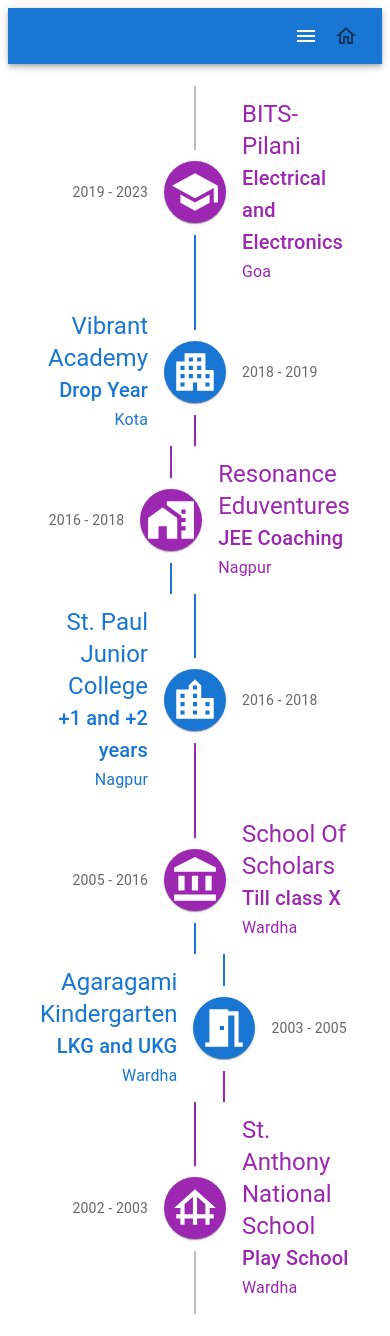
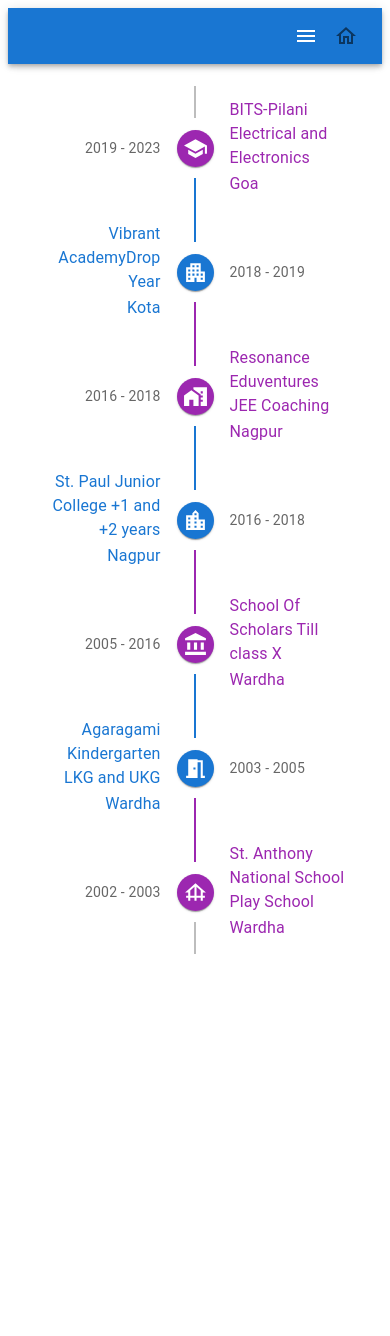
Before and after one commit to me-aditya/Portfolio-Website, a React (Create React App) app in the folder client/: page /education in a window 390 px wide. After the commit the page ends 976 px from the top, so only its background shows below. Built offline with nearby package versions, Linux system fonts and the light colour scheme.

Commit message:
added mobile support for education

```diff
--- a/client/src/Pages/Education.jsx
+++ b/client/src/Pages/Education.jsx
@@ -1,4 +1,5 @@
 import React from 'react' ;
+import { Container , Grid , useMediaQuery, useTheme  } from '@mui/material';
 import Timeline from '@mui/lab/Timeline';
 import TimelineItem from '@mui/lab/TimelineItem';
 import TimelineSeparator from '@mui/lab/TimelineSeparator';
@@ -26,6 +27,14 @@
 } from '../Data/EducationDetails' ;
 
 function Education() {
+
+  const theme = useTheme() ;
+  const mobile = useMediaQuery(theme.breakpoints.down('md')) ;
+
+  const imgSize = mobile ? 25 : 50 ;
+  const textSizeHeading = mobile ? 'text.secondary' : 'h5' ;
+  const textSize = mobile? 'text.secondary' : 'h6' ;
+
   return (
     <>
       <Timeline position="alternate">
@@ -40,16 +49,16 @@
           </TimelineOppositeContent>
           <TimelineSeparator>
             <TimelineConnector />
-            <TimelineDot color="secondary" sx={{ width: 50, height: 50 }}>
-                <SchoolIcon sx={{ width: 50, height: 50 }}/>
+            <TimelineDot color="secondary" sx={{ width: imgSize, height: imgSize }}>
+                <SchoolIcon sx={{ width: imgSize, height: imgSize }}/>
             </TimelineDot>
             <TimelineConnector sx={{ bgcolor: 'primary.main' }} />
           </TimelineSeparator>
           <TimelineContent sx={{ py: '12px', px: 2 }}>
-            <Typography variant="h5" component="span" color="secondary">
+            <Typography variant={textSizeHeading} component="span" color="secondary">
               { BITSPilani.name }
             </Typography>
-            <Typography variant="h6" color="secondary"> {BITSPilani.type} </Typography>
+            <Typography variant={textSize} color="secondary"> {BITSPilani.type} </Typography>
             <Typography variant="subtitle1" color="secondary"> {BITSPilani.location} </Typography>
           </TimelineContent>
         </TimelineItem>
@@ -64,16 +73,16 @@
           </TimelineOppositeContent>
           <TimelineSeparator>
             <TimelineConnector sx={{ bgcolor: 'primary.main' }} />
-            <TimelineDot color="primary" sx={{ width: 50, height: 50 }}>
-                <ApartmentIcon sx={{ width: 50, height: 50 }}/>
+            <TimelineDot color="primary" sx={{ width: imgSize, height: imgSize }}>
+                <ApartmentIcon sx={{ width: imgSize, height: imgSize }}/>
             </TimelineDot>
             <TimelineConnector sx={{ bgcolor: 'secondary.main' }} />
           </TimelineSeparator>
           <TimelineContent sx={{ py: '12px', px: 2 }}>
-            <Typography variant="h5" component="span" color="primary">
+            <Typography variant={textSizeHeading} component="span" color="primary">
               { VibrantAcademy.name}
             </Typography>
-            <Typography variant="h6" color="primary">{VibrantAcademy.type}</Typography>
+            <Typography variant={textSize} color="primary">{VibrantAcademy.type}</Typography>
             <Typography variant="subtitle1" color="primary"> {VibrantAcademy.location} </Typography>
           </TimelineContent>
         </TimelineItem>
@@ -88,17 +97,17 @@
         </TimelineOppositeContent>
         <TimelineSeparator>
           <TimelineConnector sx={{ bgcolor: 'secondary.main' }} />
-          <TimelineDot color="secondary" sx={{ width: 50, height: 50 }}>
-                <HomeWorkIcon sx={{ width: 50, height: 50 }}/>
+          <TimelineDot color="secondary" sx={{ width: imgSize, height: imgSize }}>
+                <HomeWorkIcon sx={{ width: imgSize, height: imgSize }}/>
           </TimelineDot>
           <TimelineConnector sx={{ bgcolor: 'primary.main' }} />
         </TimelineSeparator>
         <TimelineContent sx={{ py: '12px', px: 2 }} >
-          <Typography variant="h5" component="span" color="secondary">
+          <Typography variant={textSizeHeading} component="span" color="secondary">
             {ResonanceEduventures.name}
           </Typography>
-          <Typography variant="h6" color="secondary">{ResonanceEduventures.type}</Typography>
-          <Typography variant="subtitle1" color="secondary"> {ResonanceEduventures.location} </Typography>
+          <Typography variant={textSize} color="secondary"> {'\n'}  {ResonanceEduventures.type}</Typography>
+          <Typography variant="subtitle1" color="secondary"> {'\n'} {ResonanceEduventures.location} </Typography>
         </TimelineContent>
       </TimelineItem>
         <TimelineItem>
@@ -112,17 +121,17 @@
           </TimelineOppositeContent>
           <TimelineSeparator>
             <TimelineConnector sx={{ bgcolor: 'primary.main' }} />
-            <TimelineDot color="primary" sx={{ width: 50, height: 50 }}>
-                <LocationCityIcon sx={{ width: 50, height: 50 }}/>
+            <TimelineDot color="primary" sx={{ width: imgSize, height: imgSize }}>
+                <LocationCityIcon sx={{ width: imgSize, height: imgSize }}/>
             </TimelineDot>
             <TimelineConnector sx={{ bgcolor: 'secondary.main' }} />
           </TimelineSeparator>
           <TimelineContent sx={{ py: '12px', px: 2 }}>
-            <Typography variant="h5" component="span" color = 'primary'>
+            <Typography variant={textSizeHeading} component="span" color = 'primary'>
               {StPaulJuniorCollege.name}
             </Typography>
-            <Typography variant="h6" color = 'primary'>{StPaulJuniorCollege.type}</Typography>
-            <Typography variant="subtitle1" color = 'primary'> {StPaulJuniorCollege.location} </Typography>
+            <Typography variant={textSize} color = 'primary'> {'\n'} {StPaulJuniorCollege.type}</Typography>
+            <Typography variant="subtitle1" color = 'primary'> {'\n'}  {StPaulJuniorCollege.location} </Typography>
           </TimelineContent>
         </TimelineItem>
         <TimelineItem>
@@ -135,17 +144,17 @@
           </TimelineOppositeContent>
           <TimelineSeparator>
             <TimelineConnector sx={{ bgcolor: 'secondary.main' }} />
-            <TimelineDot color = "secondary" sx={{ width: 50, height: 50 }} >
-                <AccountBalanceIcon sx={{ width: 50, height: 50 }}/>
+            <TimelineDot color = "secondary" sx={{ width: imgSize, height: imgSize }} >
+                <AccountBalanceIcon sx={{ width: imgSize, height: imgSize }}/>
             </TimelineDot>
             <TimelineConnector sx={{ bgcolor: 'primary.main' }} />
           </TimelineSeparator>
           <TimelineContent sx={{ py: '12px', px: 2 }}>
-            <Typography variant="h5" component="span" color = 'secondary'>
+            <Typography variant={textSizeHeading} component="span" color = 'secondary'>
               {SchoolOfScholars.name}
             </Typography>
-            <Typography variant="h6" color = 'secondary'> {SchoolOfScholars.type}</Typography>
-            <Typography variant="subtitle1" color = 'secondary'> {SchoolOfScholars.location} </Typography>
+            <Typography variant={textSize} color = 'secondary'> {'\n'} {SchoolOfScholars.type}</Typography>
+            <Typography variant="subtitle1" color = 'secondary'> {'\n'} {SchoolOfScholars.location} </Typography>
           </TimelineContent>
         </TimelineItem>
         <TimelineItem>
@@ -159,17 +168,17 @@
           </TimelineOppositeContent>
           <TimelineSeparator>
             <TimelineConnector sx={{ bgcolor: 'primary.main' }} />
-            <TimelineDot color="primary" sx={{ width: 50, height: 50 }}>
-                <MeetingRoomIcon sx={{ width: 50, height: 50 }}/>
+            <TimelineDot color="primary" sx={{ width: imgSize, height: imgSize }}>
+                <MeetingRoomIcon sx={{ width: imgSize, height: imgSize }}/>
             </TimelineDot>
             <TimelineConnector sx={{ bgcolor: 'secondary.main' }} />
           </TimelineSeparator>
           <TimelineContent sx={{ py: '12px', px: 2 }}>
-            <Typography variant="h5" component="span" color = 'primary.main'>
+            <Typography variant={textSizeHeading} component="span" color = 'primary.main'>
               {AgaragamiKindergarten.name}
             </Typography>
-            <Typography variant="h6" color = 'primary.main'>{AgaragamiKindergarten.type}</Typography>
-            <Typography variant="subtitle1" color = 'primary.main'> {AgaragamiKindergarten.location} </Typography>
+            <Typography variant={textSize} color = 'primary.main'> {'\n'} {AgaragamiKindergarten.type}</Typography>
+            <Typography variant="subtitle1" color = 'primary.main'> {'\n'} {AgaragamiKindergarten.location} </Typography>
           </TimelineContent>
         </TimelineItem>
         <TimelineItem>
@@ -183,17 +192,17 @@
           </TimelineOppositeContent>
           <TimelineSeparator>
             <TimelineConnector sx={{ bgcolor: 'secondary.main' }} />
-              <TimelineDot color="secondary" sx={{ width: 50, height: 50 }}>
-                  <FoundationIcon sx={{ width: 50, height: 50 }}/>
+              <TimelineDot color="secondary" sx={{ width: imgSize, height: imgSize }}>
+                  <FoundationIcon sx={{ width: imgSize, height: imgSize }}/>
               </TimelineDot>
             <TimelineConnector />
           </TimelineSeparator>
           <TimelineContent sx={{ py: '12px', px: 2 }} color = 'secondary.main'>
-            <Typography variant="h5" component="span">
+            <Typography variant={textSizeHeading} component="span">
               {StAnthonyNationalSchool.name}
             </Typography>
-            <Typography variant="h6" color = 'secondary.main'>{StAnthonyNationalSchool.type}</Typography>
-            <Typography variant="subtitle1"> {StAnthonyNationalSchool.location} </Typography>
+            <Typography variant={textSize} color = 'secondary.main'> {'\n'} {StAnthonyNationalSchool.type}</Typography>
+            <Typography variant="subtitle1"> {'\n'} {StAnthonyNationalSchool.location} </Typography>
           </TimelineContent>
         </TimelineItem>
       </Timeline>
```
